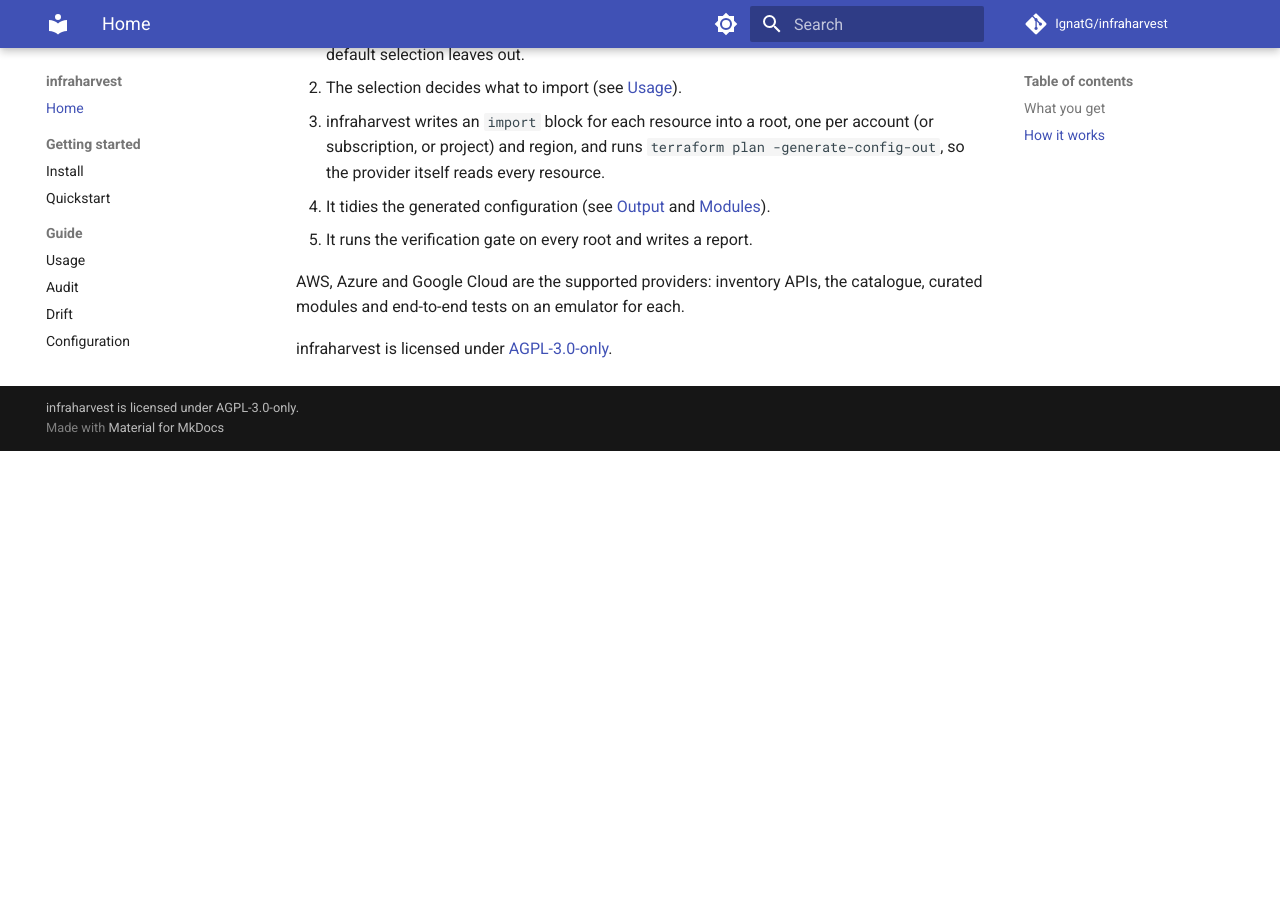
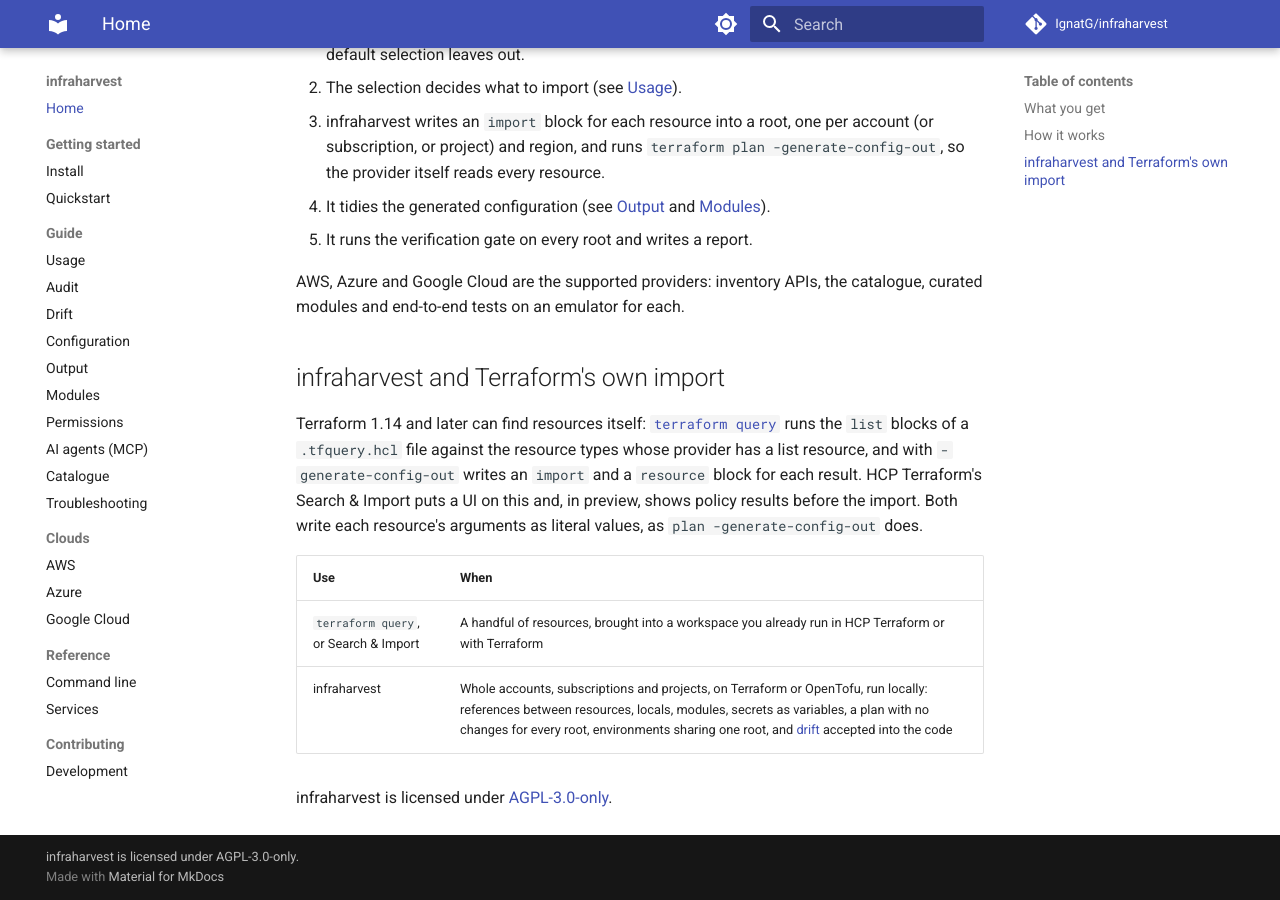
Before and after one commit to IgnatG/infraharvest, an MkDocs documentation site: the page built from docs/index.md, in a window 1280 px wide and 900 px high, scrolled down 955 px. Built offline with MkDocs 1.6.1 and Material for MkDocs 9.7.7, drawn with Linux system fonts in a browser that asks for light colours; comment, search, counter and statistics services are not loaded; before the commit the page ends 1406 px from its top, so only the background shows below that.

Commit message:
docs: compare infraharvest with terraform query and Search & Import

```diff
--- a/docs/index.md
+++ b/docs/index.md
@@ -22,4 +22,13 @@ infraharvest generates Terraform configuration for infrastructure that already e
 
 AWS, Azure and Google Cloud are the supported providers: inventory APIs, the catalogue, curated modules and end-to-end tests on an emulator for each.
 
+## infraharvest and Terraform's own import
+
+Terraform 1.14 and later can find resources itself: [`terraform query`](https://developer.hashicorp.com/terraform/cli/commands/query) runs the `list` blocks of a `.tfquery.hcl` file against the resource types whose provider has a list resource, and with `-generate-config-out` writes an `import` and a `resource` block for each result. HCP Terraform's Search & Import puts a UI on this and, in preview, shows policy results before the import. Both write each resource's arguments as literal values, as `plan -generate-config-out` does.
+
+| Use | When |
+|---|---|
+| `terraform query`, or Search & Import | A handful of resources, brought into a workspace you already run in HCP Terraform or with Terraform |
+| infraharvest | Whole accounts, subscriptions and projects, on Terraform or OpenTofu, run locally: references between resources, locals, modules, secrets as variables, a plan with no changes for every root, environments sharing one root, and [drift](drift.md) accepted into the code |
+
 infraharvest is licensed under [AGPL-3.0-only](https://github.com/IgnatG/infraharvest/blob/main/LICENSE).
```
Also changed, not shown: README.md (+2 -0 lines).
